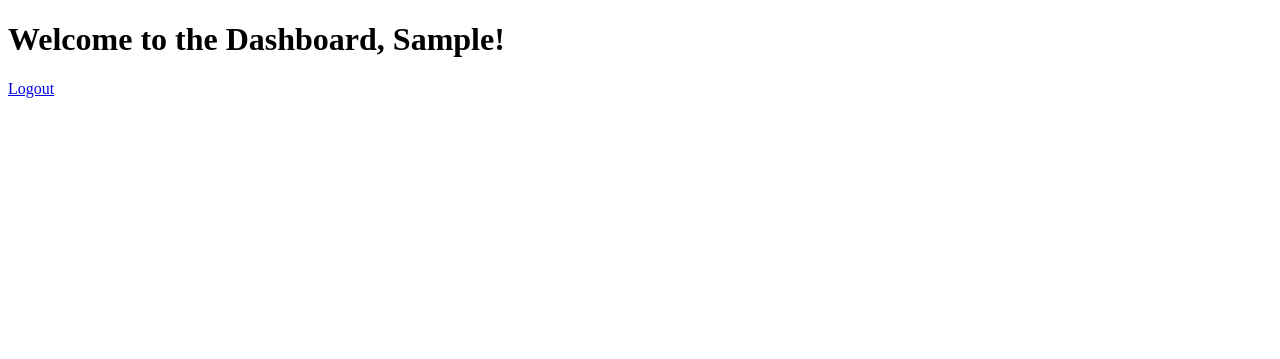
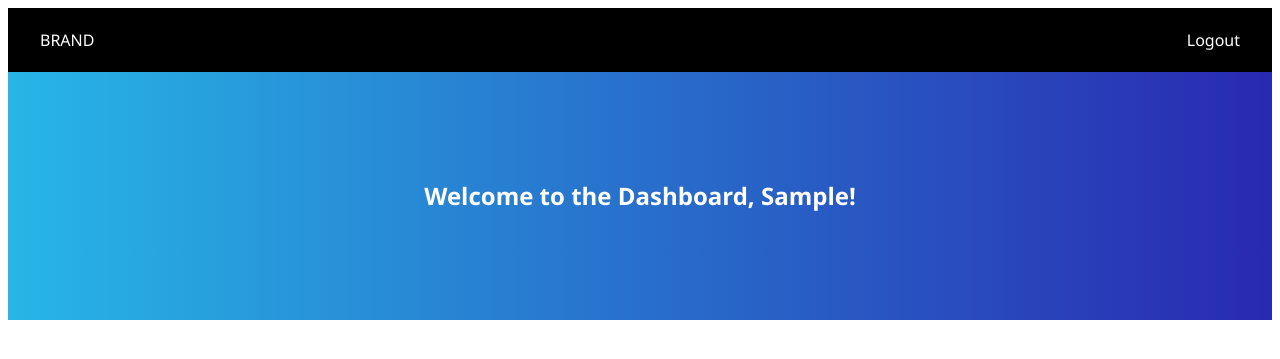
Before and after one commit to NhatPham123tm/SoftwareDesign_Project, a Django app: page /dashboard/ in a window 1280 px wide. Shown: the top 359 px of the page. Run offline with Django 5.2, Linux system fonts and the light colour scheme; the visitor is signed in with stand-in values (Sample User, id 1).

Commit message:
Update dashboard.html

```diff
--- a/templates/dashboard.html
+++ b/templates/dashboard.html
@@ -1,13 +1,33 @@
+{% load static %}
 <!DOCTYPE html>
 <html lang="en">
 <head>
     <meta charset="UTF-8">
     <meta name="viewport" content="width=device-width, initial-scale=1.0">
     <title>Dashboard</title>
+    <link rel="stylesheet" href="{%  static 'css/dashboard.css' %}">
 </head>
 <body>
-    <h1>Welcome to the Dashboard, {{ user.first_name }}!</h1>
-    <a href="{% url 'microsoft-logout' %}">Logout</a>
+    <nav class="top">
+        <div class="topbox toplink">
+            <a href="index2.html" class="">BRAND</a>
+            <ul class="navbar-nav ms-auto">
+                <li class="nav-item">
+                    <a href="{% url 'microsoft-logout' %}">Logout</a>
+                </li>
+            </ul>
+        </div>
+    </nav>
+
+    <main>
+        <section class="title">
+            <div class="container">
+                <div class="row">
+                    <h1>Welcome to the Dashboard, {{ user.first_name }}!</h1>
+                </div>
+            </div>
+        </section>
+    </main>
 </body>
 </html>
 {% if messages %}
```
